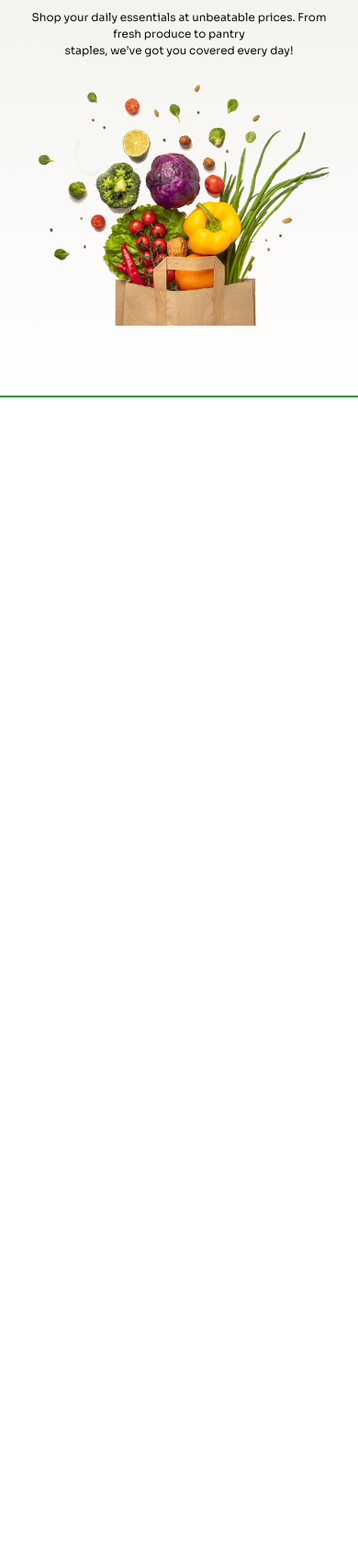
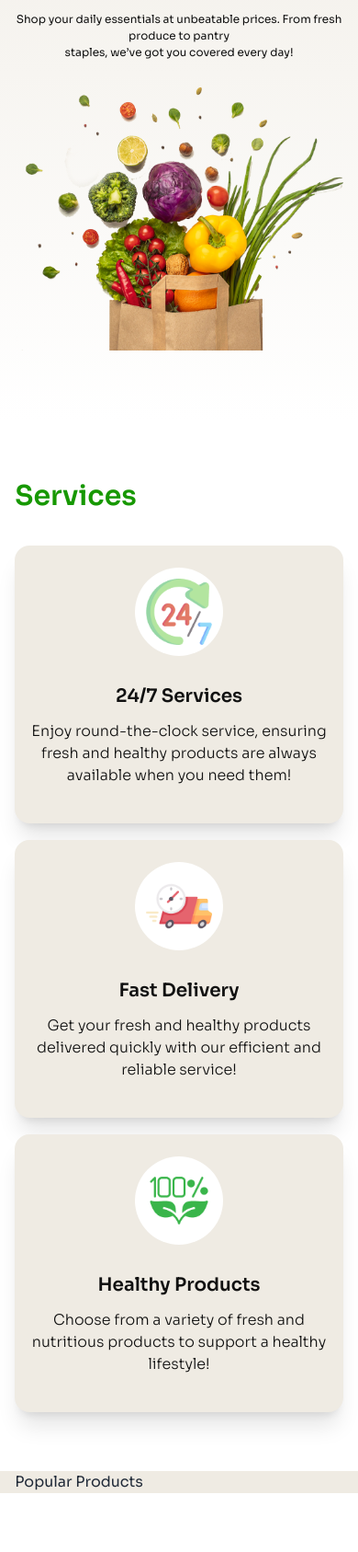
Before and after one commit to shad910/P12-Natures-Platter, a plain HTML site: page index.html in a window 390 px wide. Shown: the part 298-1985 px from the top of the page at 92% size. Before the commit the page ends 844 px from the top, so only its background shows below. Drawn offline with nearby package versions, Linux system fonts and the light colour scheme.

Commit message:
Services Section Section added

```diff
--- a/index.html
+++ b/index.html
@@ -31,7 +31,8 @@
             clifford: '#da373d',
             "green-color": '#179800',
             "black-color": '#111111',
-            "white-color": '#EFEBE3',
+            "white-color": '#FFFFFF',
+            "bg-color": '#EFEBE3',
 
           }
         }
@@ -54,11 +55,10 @@
 <body class="sora">
 
   <!-- Header Section -->
-  <header class=" bg-gradient-to-t from-[#FFFFFF] to-[#EFEBE3]">
-    <section class="w-11/12 mx-auto py-3">
+  <header class="py-3 bg-gradient-to-t from-[#FFFFFF] to-[#EFEBE3]">
 
     <!-- Navigation Section -->
-      <nav class="navbar">
+    <nav class="navbar w-11/12 mx-auto">
 
       <!-- Header Logo/Image Section -->
       <div class="navbar-start">
@@ -67,10 +67,11 @@
 
       <!-- Navigation Hyperlink Anchor Point Section {Desktop-View} -->
       <div class="navbar-center hidden lg:flex">
+        <!-- Nav Option -->
         <ul class="menu menu-horizontal px-1 ">
-            <li><a class="text-base text-black-color">Product</a></li>
-            <li><a class="text-base text-black-color">Services</a></li>
-            <li><a class="text-base text-black-color">Contact us</a></li>
+          <li><a href="#" class="text-base text-black-color">Product</a></li>
+          <li><a href="#" class="text-base text-black-color">Services</a></li>
+          <li><a href="#" class="text-base text-black-color">Contact us</a></li>
         </ul>
       </div>
 
@@ -88,13 +89,13 @@
           <div tabindex="0" role="button" class="btn btn-ghost lg:hidden">
             <i class="fa-solid fa-bars text-2xl text-green-color "></i>
           </div>
-
+          <!-- Nav Option -->
           <ul
             tabindex="0"
             class="menu menu-sm dropdown-content bg-base-100 rounded-box z-[1] mt-3 w-52 p-2 shadow">
-              <li><a class="text-base black-color">Product</a></li>
-              <li><a class="text-base black-color">Services</a></li>
-              <li><a class="text-base black-color">Contact us</a></li>
+            <li><a href="#" class="text-base black-color">Product</a></li>
+            <li><a href="#" class="text-base black-color">Services</a></li>
+            <li><a href="#" class="text-base black-color">Contact us</a></li>
           </ul>
 
         </div>
@@ -103,24 +104,121 @@
 
     </nav>
 
+    <hr class="border border[0.5px] border-green-color lg:hidden">
+
     <!-- Hero Section -->
     <section class="w-11/12 mx-auto my-16 text-center space-y-6">
+
+      <!-- Section Title -->
       <h1 class="text-[2rem] md:text-[2.438rem] lg:text-[2.875rem] text-black-color font-bold]">Freshness <span class="text-green-color">You Can<br>Count</span> On, Prices You’ll Love!
       </h1>
+
+      <!-- Section Description -->
       <p class="text-[0.75rem] lg:text-base text-black-color font-normal">Shop your daily essentials at unbeatable prices. From fresh produce to pantry<br>staples, we’ve got you covered every day!</p>
+
+      <!-- Image Container -->
       <div class="">
-          <img class="" src="./images/hero-vegetables.png" alt="">
+        <img class="" src="./images/hero-vegetables.png" alt="Hero-Vegetables">
       </div>
+
     </section>
 
-    </section>
   </header>
-
-  <hr class="border border[0.5px] border-green-color lg:hidden">
 
   <!-- Main Section -->
   <main>
 
+    <!-- Services Section -->
+    <section class="w-11/12 mx-auto my-16 space-y-9">
+
+      <!-- Section Title -->
+      <h2 class="text-3xl text-green-color font-semibold">Services</h2>
+
+      <!-- Card Container -->
+      <div class="grid grid-cols-1 md:grid-cols-2 lg:grid-cols-3 gap-[1.125rem]">
+
+        <!-- Card 1 -->
+        <div class="card card-compact bg-bg-color shadow-xl py-6">
+          <!-- Image Content -->
+          <div class="avatar flex justify-center items-center">
+            <!-- Image Container -->
+            <div class="w-24 rounded-full mb-[1.125rem] bg-white-color p-3">
+              <img src="./images/service.png" alt="24/7 Services" />
+            </div>
+          </div>
+          <!-- Text Content -->
+          <div class="card-body">
+            <!-- Title -->
+            <h4 class="text-[1.25rem] text-black-color text-center font-semibold mb-2">24/7 Services</h4>
+            <!-- Description -->
+            <p class="text-base text-black-color text-center font-light">Enjoy round-the-clock service, ensuring fresh and healthy products are always available when you need them!</p>
+          </div>
+        </div>
+
+        <!-- Card 2 -->
+        <div class="card card-compact bg-bg-color shadow-xl py-6">
+          <!-- Image Content -->
+          <div class="avatar flex justify-center items-center">
+            <!-- Image Container -->
+            <div class="w-24 rounded-full mb-[1.125rem] bg-white-color p-3">
+              <img src="./images/delivery.png" alt="Fast Delivery"/>
+            </div>
+          </div>
+          <!-- Text Content -->
+          <div class="card-body">
+            <!-- Title -->
+            <h4 class="text-[1.25rem] text-black-color text-center font-semibold mb-2">Fast Delivery</h4>
+            <!-- Description -->
+            <p class="text-base text-black-color text-center font-light">Get your fresh and healthy products delivered quickly with our efficient and reliable service!</p>
+          </div>
+        </div>
+
+        <!-- Card 3 -->
+        <div class="card card-compact bg-bg-color shadow-xl py-6">
+          <!-- Image Content -->
+          <div class="avatar flex justify-center items-center">
+            <!-- Image Container -->
+            <div class="w-24 rounded-full mb-[1.125rem] bg-white-color p-3 ">
+              <img src="./images/healthy.png" />
+            </div>
+          </div>
+          <!-- Text Content -->
+          <div class="card-body">
+            <!-- Title -->
+            <h4 class="text-[1.25rem] text-black-color text-center font-semibold mb-2">Healthy Products</h4>
+            <!-- Description -->
+            <p class="text-base text-black-color text-center font-light">Choose from a variety of fresh and nutritious products to support a healthy lifestyle!</p>
+          </div>
+        </div>
+
+        <!-- Card 4 -->
+        <div class="card card-compact bg-bg-color shadow-xl py-6 hidden md:block lg:hidden">
+          <!-- Image Content -->
+          <div class="avatar flex justify-center items-center">
+            <!-- Image Container -->
+            <div class="w-24 rounded-full mb-[1.125rem] bg-white-color p-3">
+              <img src="./images/service.png" />
+            </div>
+          </div>
+          <!-- Text Content -->
+          <div class="card-body">
+            <!-- Title -->
+            <h4 class="text-[1.25rem] text-black-color text-center font-semibold mb-2">24/7 Services </h4>
+            <!-- Description -->
+            <p class="text-base text-black-color text-center font-light">Enjoy round-the-clock service, ensuring fresh and healthy products are always available when you need them!</p>
+          </div>
+        </div>
+
+      </div>
+
+    </section>
+
+    <!-- Popular Products Section -->
+    <section class="my-16 bg-bg-color">
+      <div class="w-11/12 mx-auto space-y-9">
+        <h2>Popular Products</h2>
+      </div>
+    </section>
   </main>
 
   <!-- Footer Section -->
```
Lines whose indentation alone changed are shown as unchanged.
